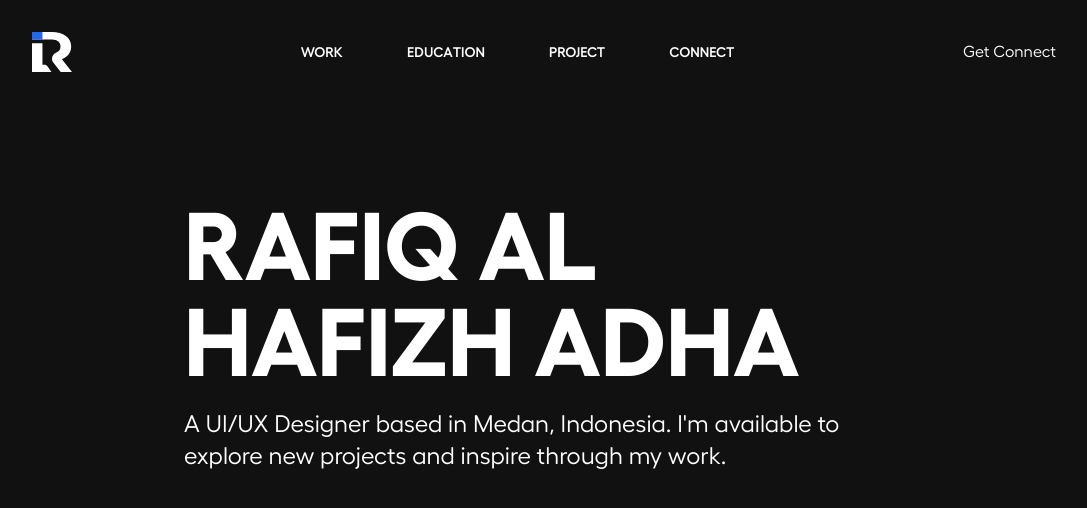
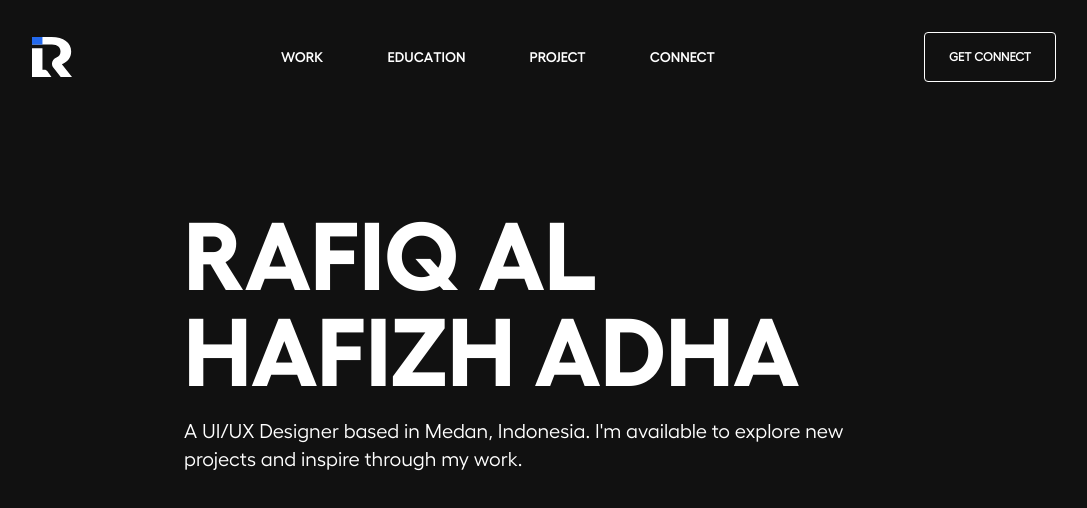
Before and after one commit to guruku-gdsc/rafiq-portfolio, a Next.js app: page / in a window 1280 px wide. Shown: the top 508 px of the page, without its empty margins (96-1183 px from the left). Built offline with nearby package versions, Linux system fonts and the light colour scheme.

Commit message:
feat: add button component

```diff
--- /dev/null
+++ b/src/components/common/button/button.jsx
@@ -0,0 +1,7 @@
+export default function Button({ children, ...props }) {
+  return (
+    <button className="text-xs font-semibold uppercase border border-white rounded py-4 px-6 hover:scale-105 active:scale-95 transition">
+      {children}
+    </button>
+  );
+}
--- /dev/null
+++ b/src/components/common/button/index.js
@@ -0,0 +1 @@
+export { default as Button } from "./button";
--- a/src/components/hero.jsx
+++ b/src/components/pages/hero.jsx
@@ -4,7 +4,7 @@ export default function Hero() {
       <p className="font-hellix-bold text-8xl font-bold">
         RAFIQ AL HAFIZH ADHA
       </p>
-      <p className="text-2xl">
+      <p className="text-xl">
         A UI/UX Designer based in Medan, Indonesia. I'm available to explore new
         projects and inspire through my work.
       </p>
--- a/src/components/navbar.jsx
+++ b/src/components/pages/navbar.jsx
@@ -1,4 +1,5 @@
 import Image from "next/image";
+import { Button } from "../common/button";
 
 export default function Navbar() {
   return (
@@ -10,7 +11,7 @@ export default function Navbar() {
         <p>Project</p>
         <p>Connect</p>
       </div>
-      <button>Get Connect</button>
+      <Button>Get Connect</Button>
     </div>
   );
 }
--- a/src/pages/index.jsx
+++ b/src/pages/index.jsx
@@ -1,4 +1,4 @@
-import { Hero, Navbar } from "@/components";
+import { Hero, Navbar } from "@/components/pages";
 import Head from "next/head";
 
 export default function Home() {
```
Also changed, not shown: public/svg/icon-navbar-menu.svg (added), src/components/pages/index.js (renamed from src/components/index.js).
